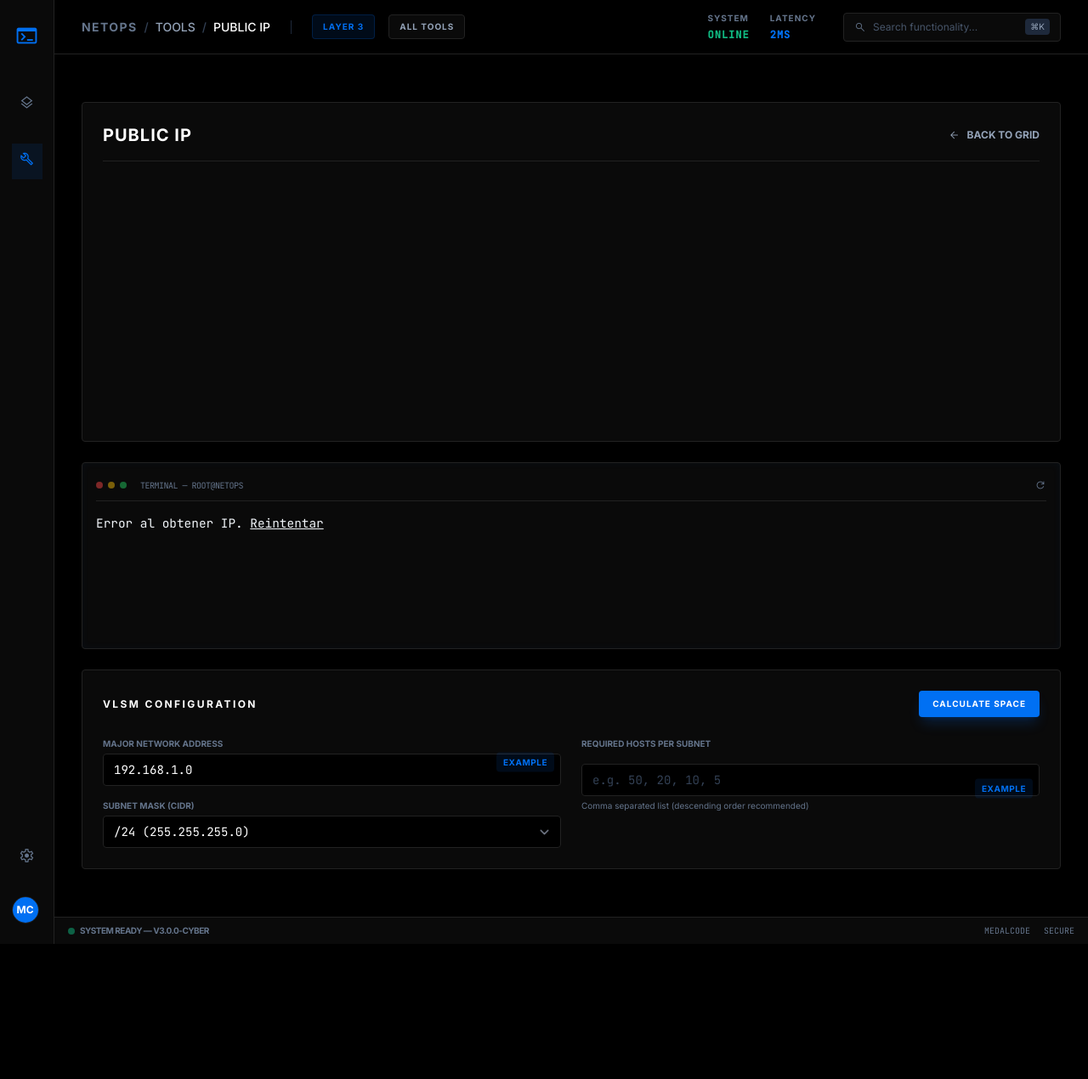
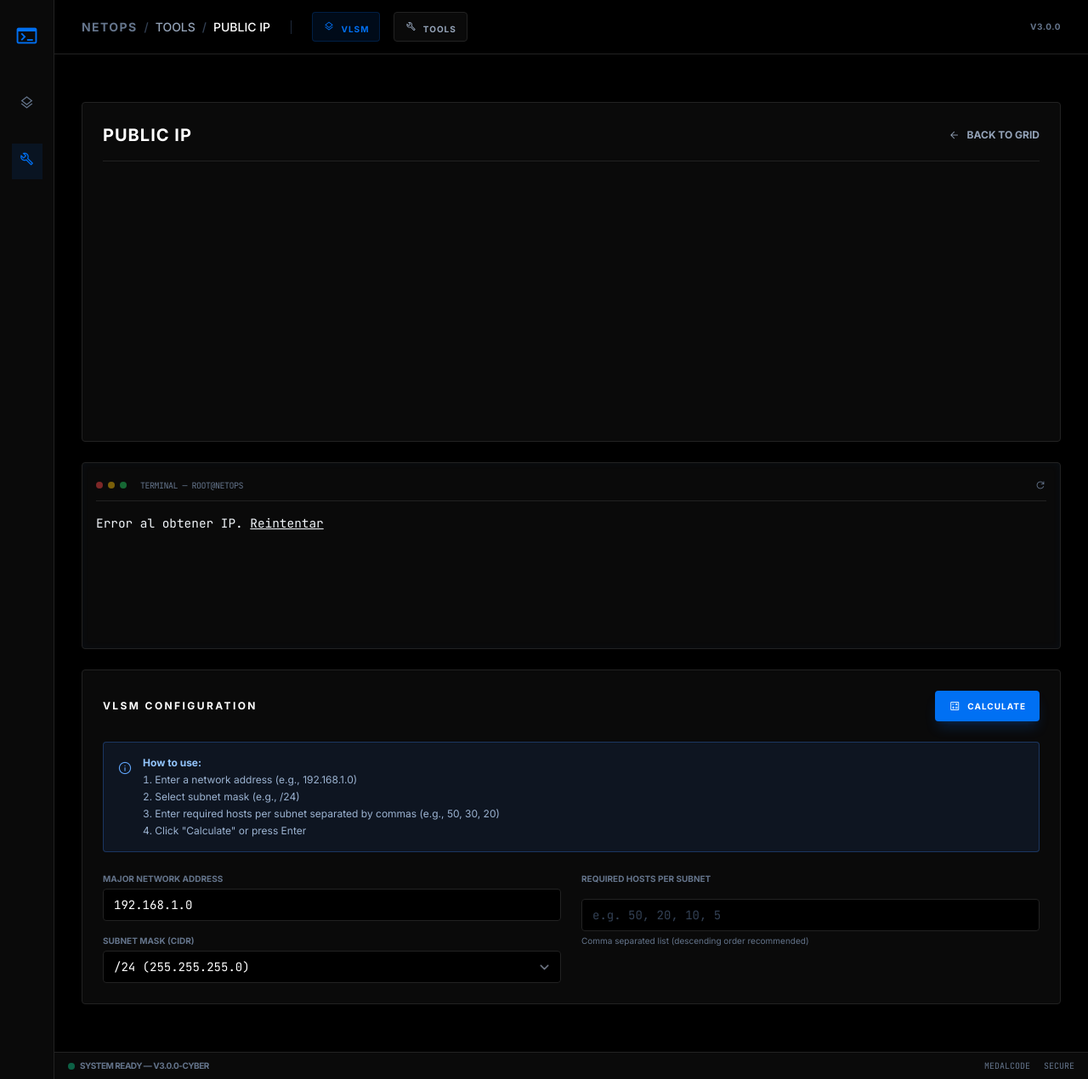
Before and after one commit to Medalcode/NetOpsToolkit, a website built with Vite: page index.html in a window 1280 px wide. Shown: the whole page at 85% size. Before the commit the page ends 1111 px from the top, so only its background shows below. Built offline with nearby package versions, Linux system fonts and the light colour scheme; files whose address does not match are found by name.

Commit message:
fix(ux): CRITICAL - remove all non-functional UI elements
BREAKING CHANGES:
- Removed non-functional search bar from header
- Removed decorative SYSTEM/LATENCY widgets
- Removed non-functional settings icon from sidebar
- Removed profile avatar (no functionality)
- Disabled example buttons until fully implemented
- Simplified header to show only working navigation
- Added clear instructions banner to VLSM form
- Added icons to navigation buttons for clarity

This commit removes ALL confusing elements that don't work,
keeping only functional features. UI is now cleaner and honest.

```diff
--- a/index.html
+++ b/index.html
@@ -28,27 +28,19 @@
 
     <!-- Sidebar -->
     <aside class="w-16 flex-shrink-0 flex flex-col items-center py-6 bg-surface-dark border-r border-border-dark z-20">
-        <div class="mb-10 text-primary cursor-pointer" onclick="location.reload()">
-            <span class="material-symbols-outlined !text-3xl">terminal</span>
+        <div class="mb-10 text-primary cursor-pointer group" onclick="location.reload()" title="Reload App">
+            <span class="material-symbols-outlined !text-3xl group-hover:scale-110 transition-transform">terminal</span>
         </div>
         <nav class="flex flex-col gap-6 flex-1">
-            <a class="p-2 text-primary bg-primary/10 rounded group relative nav-item active" data-target="vlsm" href="#" title="Layer 3">
+            <a class="p-2 text-primary bg-primary/10 rounded group relative nav-item active" data-target="vlsm" href="#" title="VLSM Calculator">
                 <span class="material-symbols-outlined">layers</span>
-                <span class="absolute left-14 bg-primary text-white text-xs px-2 py-1 rounded opacity-0 group-hover:opacity-100 transition-opacity whitespace-nowrap z-50">Layer 3 (VLSM)</span>
+                <span class="absolute left-14 bg-primary text-white text-xs px-2 py-1 rounded opacity-0 group-hover:opacity-100 transition-opacity whitespace-nowrap z-50">VLSM</span>
             </a>
-            <a class="p-2 text-slate-500 hover:text-white transition-colors group relative nav-item" data-target="tools" href="#" title="Tools">
+            <a class="p-2 text-slate-500 hover:text-white transition-colors group relative nav-item" data-target="tools" href="#" title="All Tools">
                 <span class="material-symbols-outlined">build</span>
-                <span class="absolute left-14 bg-surface-dark border border-border-dark text-white text-xs px-2 py-1 rounded opacity-0 group-hover:opacity-100 transition-opacity whitespace-nowrap z-50">All Tools</span>
+                <span class="absolute left-14 bg-surface-dark border border-border-dark text-white text-xs px-2 py-1 rounded opacity-0 group-hover:opacity-100 transition-opacity whitespace-nowrap z-50">Tools</span>
             </a>
         </nav>
-        <div class="flex flex-col gap-6 mt-auto">
-            <a class="p-2 text-slate-500 hover:text-white transition-colors" href="#">
-                <span class="material-symbols-outlined">settings</span>
-            </a>
-            <div class="size-8 rounded-full bg-slate-800 border border-border-dark overflow-hidden">
-               <div class="flex items-center justify-center h-full w-full text-xs font-bold bg-primary text-white">MC</div>
-            </div>
-        </div>
     </aside>
 
     <!-- Main Content -->
@@ -64,26 +56,16 @@
                 </nav>
                 <div class="h-4 w-px bg-slate-800 mx-2"></div>
                 <button class="px-3 py-1.5 text-[10px] font-bold uppercase tracking-widest rounded bg-primary/10 text-primary border border-primary/20 hover:bg-primary hover:text-white transition-all ripple btn-press" onclick="showView('view-vlsm', 'VLSM CALCULATOR')">
-                    LAYER 3
+                    <span class="material-symbols-outlined !text-sm mr-1">layers</span>
+                    VLSM
                 </button>
                 <button class="px-3 py-1.5 text-[10px] font-bold uppercase tracking-widest rounded bg-surface-dark text-slate-400 border border-border-dark hover:text-white hover:border-primary transition-all ripple btn-press" onclick="showToolsGrid();">
-                    ALL TOOLS
+                    <span class="material-symbols-outlined !text-sm mr-1">build</span>
+                    TOOLS
                 </button>
             </div>
-            <div class="flex items-center gap-8">
-                <!-- Status (Visual Only for now) -->
-                <div class="hidden md:flex items-center gap-6 text-[10px] tracking-widest uppercase font-bold">
-                    <div class="flex flex-col gap-1"><span class="text-slate-500">SYSTEM</span><span class="text-signal-green mono-data text-xs">ONLINE</span></div>
-                    <div class="flex flex-col gap-1"><span class="text-slate-500">LATENCY</span><span class="text-primary mono-data text-xs">2ms</span></div>
-                </div>
-                <!-- Search -->
-                <div class="relative group">
-                    <div class="flex items-center bg-surface-dark border border-border-dark rounded px-3 py-1.5 w-64 group-hover:border-primary/50 transition-colors">
-                        <span class="material-symbols-outlined !text-sm text-slate-500 mr-2">search</span>
-                        <input class="bg-transparent border-none p-0 text-xs w-full focus:ring-0 placeholder:text-slate-600 text-white" placeholder="Search functionality..." type="text"/>
-                        <span class="text-[10px] bg-slate-800 text-slate-400 px-1.5 py-0.5 rounded ml-2">⌘K</span>
-                    </div>
-                </div>
+            <div class="flex items-center gap-4">
+                <span class="text-[10px] text-slate-500 uppercase font-bold tracking-wider">v3.0.0</span>
             </div>
         </header>
 
@@ -192,9 +174,24 @@
                         <div class="bg-surface-dark cyber-border rounded p-6">
                             <div class="flex items-center justify-between mb-6">
                                 <h3 class="text-xs font-bold tracking-[0.2em] uppercase text-white">VLSM Configuration</h3>
-                                <button id="btn-calc-vlsm" class="bg-primary hover:bg-primary/80 text-white text-[10px] font-bold uppercase tracking-widest px-4 py-2 rounded transition-colors shadow-lg shadow-primary/20">
-                                    Calculate Space
+                                <button id="btn-calc-vlsm" class="bg-primary hover:bg-primary/80 text-white text-[10px] font-bold uppercase tracking-widest px-4 py-2 rounded transition-colors shadow-lg shadow-primary/20 flex items-center gap-2">
+                                    <span class="material-symbols-outlined !text-sm">calculate</span>
+                                    Calculate
                                 </button>
+                            </div>
+
+                            <!-- Help Banner -->
+                            <div class="bg-blue-500/10 border border-blue-500/30 rounded p-4 mb-6 flex items-start gap-3">
+                                <span class="material-symbols-outlined text-blue-400 !text-lg">info</span>
+                                <div class="flex-1 text-xs text-blue-300">
+                                    <p class="font-bold mb-1">How to use:</p>
+                                    <ol class="list-decimal list-inside space-y-1 text-blue-200/80">
+                                        <li>Enter a network address (e.g., 192.168.1.0)</li>
+                                        <li>Select subnet mask (e.g., /24)</li>
+                                        <li>Enter required hosts per subnet separated by commas (e.g., 50, 30, 20)</li>
+                                        <li>Click "Calculate" or press Enter</li>
+                                    </ol>
+                                </div>
                             </div>
                             <div class="grid grid-cols-1 md:grid-cols-2 gap-6">
                                 <div class="space-y-4">
--- a/src/js/main.js
+++ b/src/js/main.js
@@ -304,11 +304,13 @@ function initVLSM() {
     import('./input-validation.js').then(module => {
         if (ipInput) {
             module.addIPValidation(ipInput);
-            module.addExampleButton(ipInput, '192.168.1.0');
+            // Temporarily disabled until fully functional
+            // module.addExampleButton(ipInput, '192.168.1.0');
         }
         if (hostsInput) {
             module.addHostsValidation(hostsInput);
-            module.addExampleButton(hostsInput, '50, 30, 20, 10');
+            // Temporarily disabled until fully functional
+            // module.addExampleButton(hostsInput, '50, 30, 20, 10');
         }
     });
 
```
